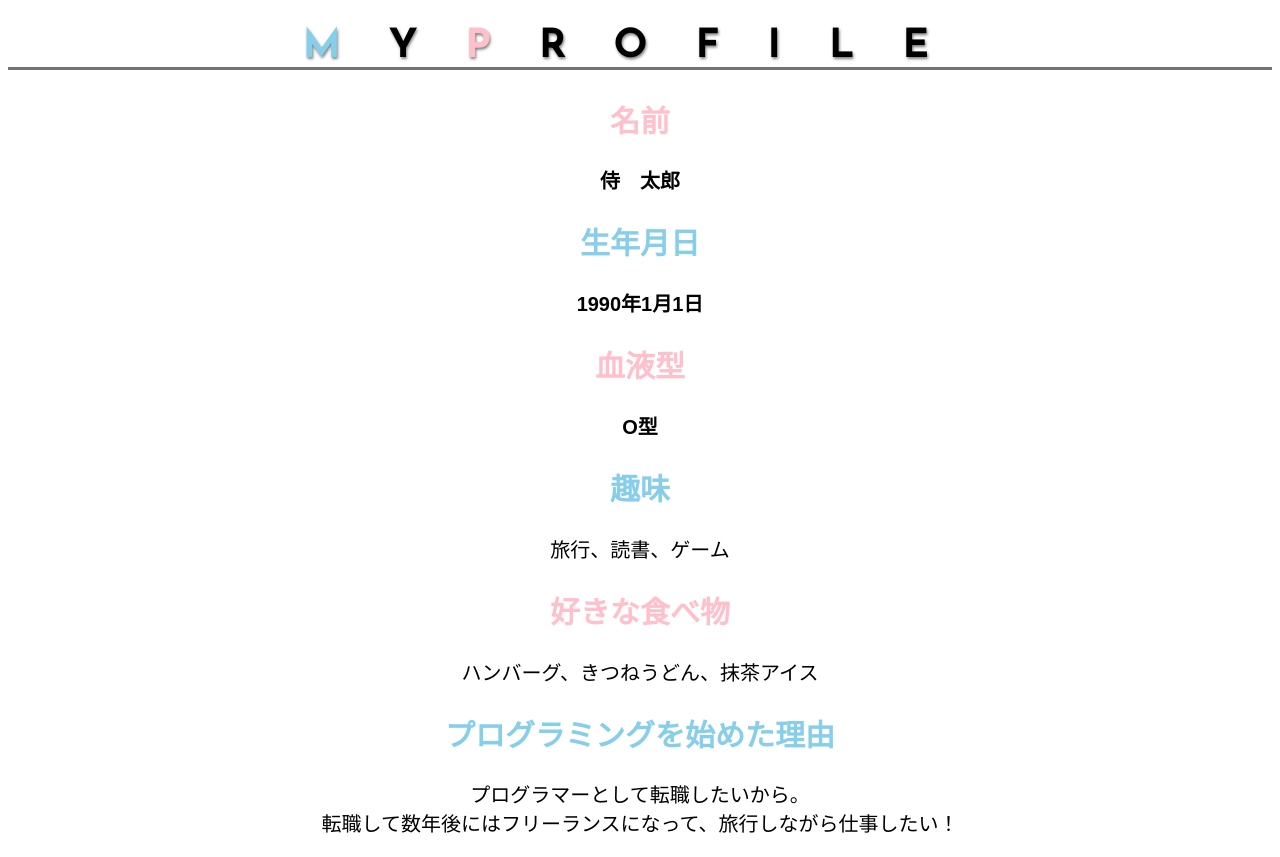
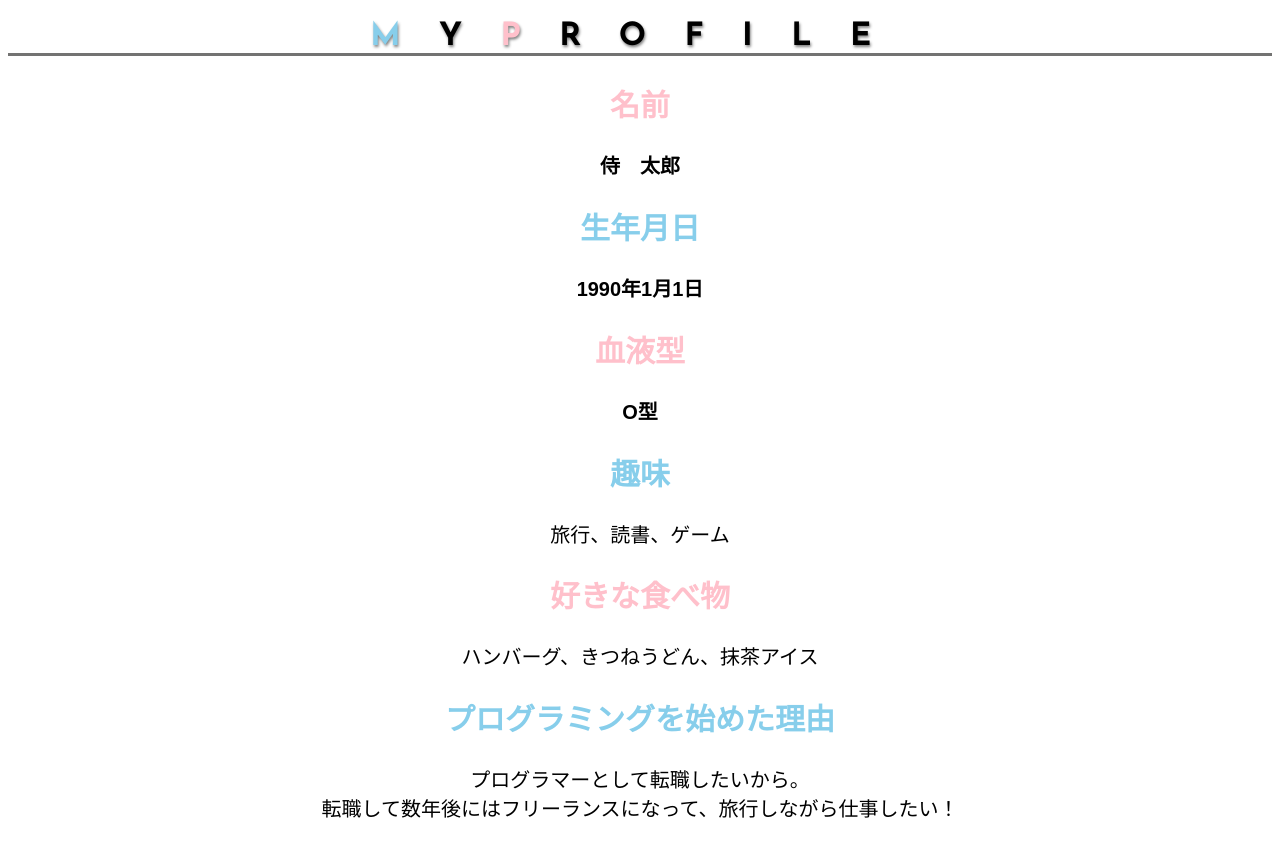
Before and after one commit to kskasa33/html-css-basic-kadai, a plain HTML site: page kadai_015/kadai_015.html in a window 1280 px wide. Drawn offline with Linux system fonts and the light colour scheme.

Commit message:
Add files via upload

```diff
--- a/kadai_015/kadai_015.css
+++ b/kadai_015/kadai_015.css
@@ -1,10 +1,10 @@
 html{
-  font-size: 20px;
-  text-align: center;
   body {
     font-family: "Arial", "Meiryo", sans-serif;
+    font-size: 20px;
+    text-align: center;
     h1 {
-      font-family: Josefin Sans, sans-serif;
+      font-family: "Josefin Sans", sans-serif;
       font-size: 2rem;
       border-bottom: solid 3px rgb(115, 115, 114);
       text-shadow: 1px 2px 3px gray;
@@ -17,9 +17,11 @@ html{
       letter-spacing: 1.2em;
     }
     #basic {
-      font-weight: bold;
+      >p{
+        font-weight: bold;
+      }
       .blue{
-        color:skyblue
+        color:skyblue;
       }
       .pink{
         color:rgb(255, 192, 203);
```
